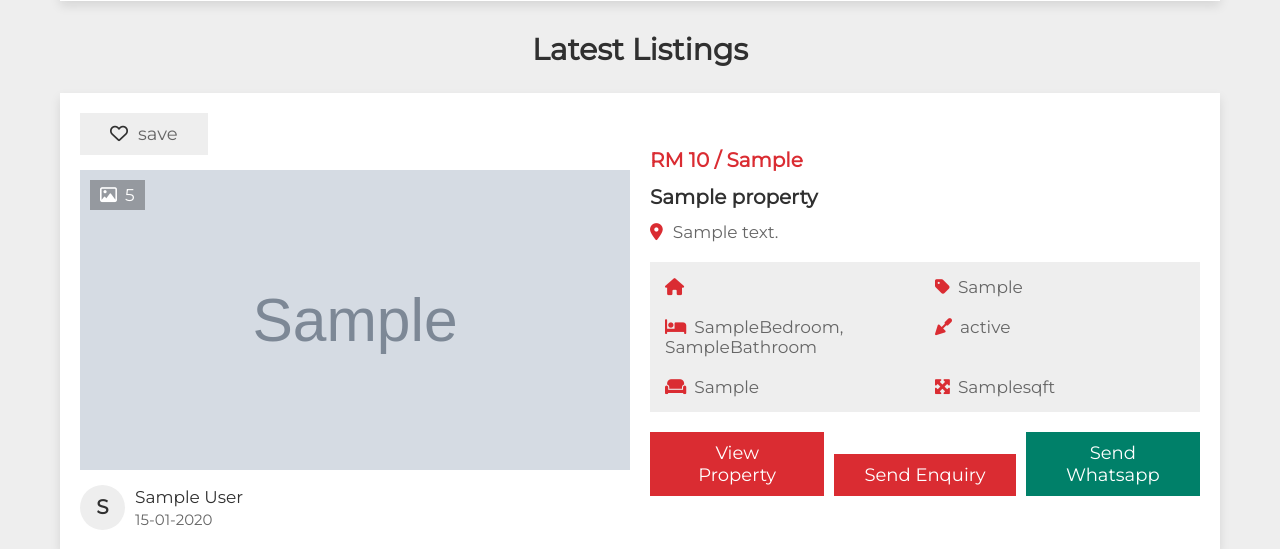
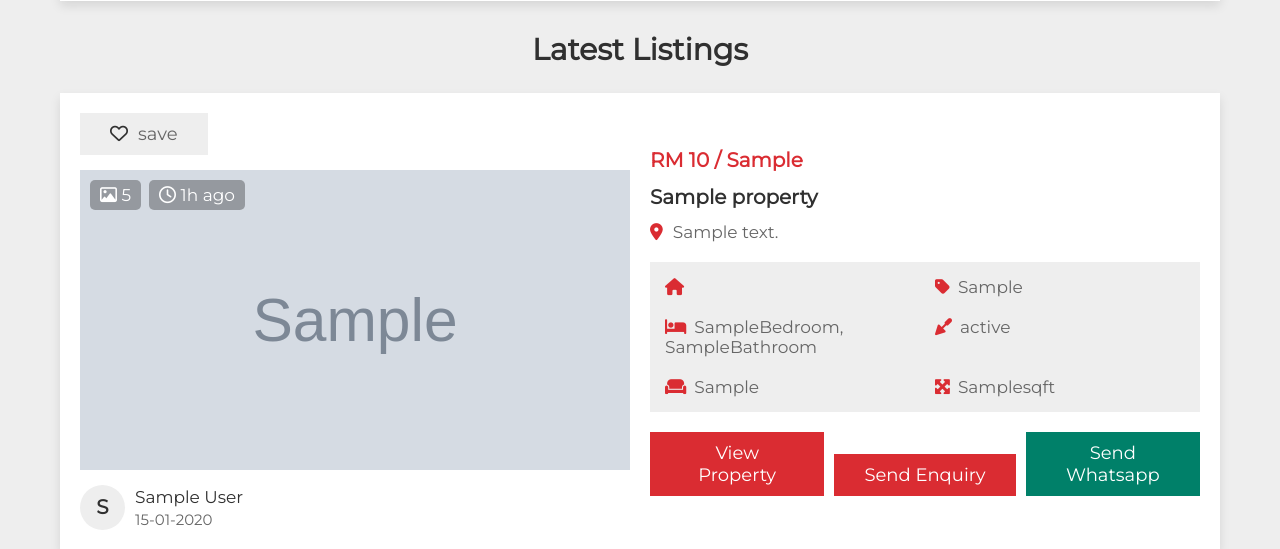
Before and after one commit to SahirRadzi/sewabelirumah, a PHP site: page /search.php in a window 1280 px wide. Shown: the part 685-1234 px from the top of the page. Run offline with PHP 8.4, Linux system fonts and the light colour scheme; tables that the repository leaves empty or names only in its code hold one stand-in row (values such as "Sample post"); grey boxes marked "Sample" are stand-in pictures.

Commit message:
update ui function timeAgo

```diff
--- a/css/style.css
+++ b/css/style.css
@@ -366,18 +366,21 @@ a.btn-whatsapp:hover {
   color: var(--white);
 }
 
-.listings .box-container form .box .thumb .total-images {
+.listings .box-container form .box .thumb .info {
   position: absolute;
   top: 1rem;
   left: 1rem;
-  background-color: rgba(0, 0, 0, 0.3);
-  color: var(--white);
-  padding: 0.5rem 1rem;
-  font-size: 1.7rem;
+  display: flex;
 }
 
-.listings .box-container form .box .thumb .total-images i {
+.listings .box-container form .box .thumb .info p {
+  font-weight: 500;
+  font-size: 1.7rem;
+  color: var(--white);
+  background-color: rgba(0, 0, 0, 0.3);
+  border-radius: 0.5rem;
   margin-right: 0.8rem;
+  padding: 0.5rem 1rem;
 }
 
 .listings .box-container form .box .admin {
--- a/index.php
+++ b/index.php
@@ -225,7 +225,10 @@ include 'components/save_send.php';
                }
             ?>
             <div class="thumb">
-               <p class="total-images"><i class="far fa-image"></i><span><?= $total_images; ?></span></p>
+               <div class="info">
+                  <p class="total-images"><i class="far fa-image"></i> <span><?= $total_images; ?></span></p>
+                  <p class="clock"><i class="far fa-clock"></i> <span> 1h ago</span></p>
+               </div>
                <img src="uploaded_files/<?= $fetch_property['image_01']; ?>" alt="">
             </div>
             <div class="admin">
--- a/search.php
+++ b/search.php
@@ -245,8 +245,11 @@ if(isset($_POST['h_search'])){
             <?php
                }
             ?>
-            <div class="thumb">
-               <p class="total-images"><i class="far fa-image"></i><span><?= $total_images; ?></span></p>
+             <div class="thumb">
+               <div class="info">
+                  <p class="total-images"><i class="far fa-image"></i> <span><?= $total_images; ?></span></p>
+                  <p class="clock"><i class="far fa-clock"></i> <span> 1h ago</span></p>
+               </div>
                <img src="uploaded_files/<?= $fetch_property['image_01']; ?>" alt="">
             </div>
             <div class="admin">
```
Also changed, not shown: components/connect.php (+43 -0 lines), uploaded_files/W7FGNqstf0JBwE4xlXe0.jpg (added).
